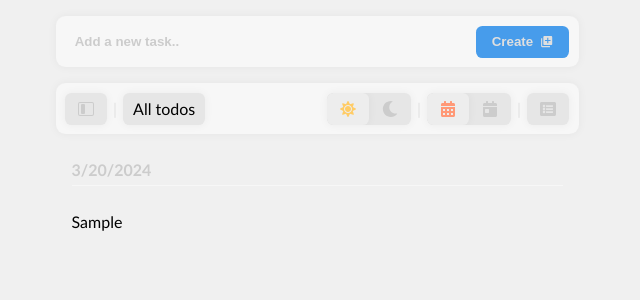
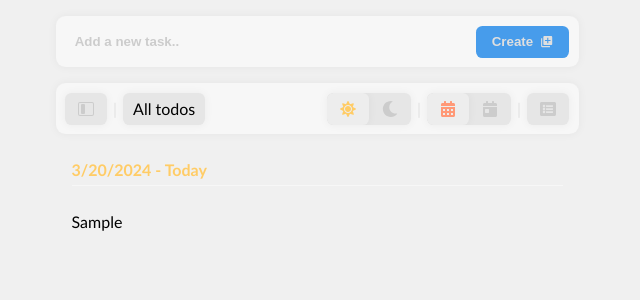
Before and after one commit to iNikAnn/DoVibe, a React (Create React App) app: page / in a window 1280 px wide. Both pictures are taken after typing "Sample" into the empty fields and a click on the button "Create". Shown: the top 300 px of the page, without its empty margins (323-963 px from the left). Built offline with nearby package versions, Linux system fonts and the light colour scheme.

Commit message:
Fix: Fixed issue with incorrect sorting when adding new todos

```diff
--- a/src/components/TodoApp.jsx
+++ b/src/components/TodoApp.jsx
@@ -68,7 +68,11 @@ function TodoApp() {
 		updateDatabase(todos);
 	}, [todos]);
 
-	const allTodos = Object.values(todos).map((arr) => arr.slice().reverse()).flat().reverse();
+	const allTodos = Object.values(todos)
+		.map((arr) => arr.slice().reverse())
+		.sort((a, b) => new Date(a[0].bin) - new Date(b[0].bin))
+		.flat()
+		.reverse();
 	const [isTodoOpen, setIsTodoOpened] = useState(false);
 
 	// filters
--- a/src/components/TodoList.jsx
+++ b/src/components/TodoList.jsx
@@ -224,15 +224,17 @@ function TodoList(props) {
 
 							if (isDateSeparator) {
 								const separatorDate = new Date(item.bin);
+								const isToday = separatorDate.toDateString() === new Date().toDateString();
 
 								element = (
 									<div style={{ display: 'flex' }}>
 										<Tooltip text="Switch to this date">
 											<button
+												className={`${styles.binTitleBtn} ${isToday ? styles.isToday : ''}`}
 												onClick={() => onChangeViewMode(separatorDate)}
 												type='button'
 											>
-												{separatorDate.toLocaleDateString()}
+												{separatorDate.toLocaleDateString() + (isToday ? ' - Today' : '')}
 											</button>
 										</Tooltip>
 									</div>);
--- a/src/css/InputBar.module.css
+++ b/src/css/InputBar.module.css
@@ -61,7 +61,7 @@
 	/* color: var(--text-color-primary); */
 	color: #dfdfdf;
 	font-weight: 600;
-	border-radius: 0.4rem;
+	border-radius: var(--border-radius-secondary);
 	height: var(--small-btn-height);
 	padding: 0 1rem;
 }
--- a/src/css/TodoList.module.css
+++ b/src/css/TodoList.module.css
@@ -32,7 +32,7 @@
 	padding-bottom: 0.4rem;
 }
 
-.binTitle button {
+.binTitleBtn {
 	background-color: unset;
 	font-family: inherit;
 	font-size: 1rem;
@@ -48,6 +48,10 @@
 .hidden {
 	opacity: 0.1;
 	pointer-events: none;
+}
+
+.isToday {
+	color: #ffcc66;
 }
 
 @media screen and (max-width: 576px) {
```
